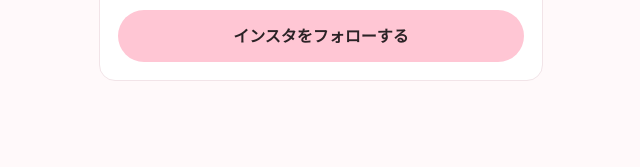
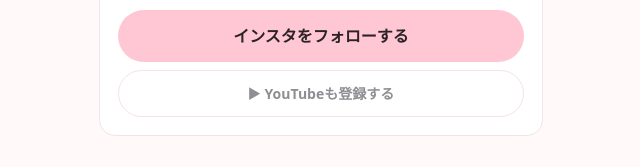
Before and after one commit to layover-lab/layover-lounge, a Next.js app: page /cheer in a window 1280 px wide. Shown: the part 694-861 px from the top of the page, without its empty margins (319-959 px from the left). Before the commit the page ends 835 px from the top, so only its background shows below. Built offline with nearby package versions, Linux system fonts and the light colour scheme; no server answers; the database is empty.

Commit message:
응원 벽에 유튜브 구독 버튼 · 칩 레이아웃 수정

```diff
--- a/app/cheer/page.tsx
+++ b/app/cheer/page.tsx
@@ -17,6 +17,7 @@
 
 const ME_KEY = 'layover.me'
 const INSTAGRAM = 'https://www.instagram.com/eugene_k_seoul/'
+const YOUTUBE   = 'https://www.youtube.com/@Eugenekseoul'
 const MAX_LEN = 200
 const COOLDOWN_MS = 10_000
 
@@ -257,6 +258,8 @@
         <b style={{ fontSize: 15 }}>{t.notifyTitle}</b>
         <p style={{ fontSize: 13, color: 'var(--color-text-sub)', margin: '6px 0 14px' }}>{t.notifyBody}</p>
         <a href={INSTAGRAM} target="_blank" rel="noopener noreferrer" style={ctaBtn}>{t.notifyButton}</a>
+        {/* 유튜브는 보조입니다 — 주 버튼이 둘이면 아무것도 안 눌립니다 */}
+        <a href={YOUTUBE} target="_blank" rel="noopener noreferrer" style={ctaGhost}>{t.notifyYoutube}</a>
       </section>
     </main>
   )
@@ -290,12 +293,20 @@
   background: 'var(--color-primary)', color: 'var(--color-text)',
   fontWeight: 700, textDecoration: 'none',
 }
+const ctaGhost: CSSProperties = {
+  display: 'block', marginTop: 8, padding: '12px 18px',
+  borderRadius: 'var(--radius-full)',
+  border: '1px solid #F2E4E8', background: 'var(--color-surface)',
+  color: 'var(--color-text-sub)', fontSize: 14, fontWeight: 600, textDecoration: 'none',
+}
+
 const linkBtn: CSSProperties = {
   background: 'none', border: 'none', padding: 0, cursor: 'pointer',
   fontSize: 12, color: 'var(--color-text-sub)', textDecoration: 'underline',
 }
 function chip(on: boolean, k?: ColorKey): CSSProperties {
   return {
+    flex: 'none', whiteSpace: 'nowrap',   /* 가로 스크롤 줄에서 칩이 찌그러지지 않게 */
     padding: k ? '7px 9px' : '7px 12px', borderRadius: 'var(--radius-full)',
     border: on ? '1px solid var(--color-text)' : '1px solid #F2E4E8',
     background: 'var(--color-surface)', cursor: 'pointer', fontSize: 13,
--- a/messages/ja.json
+++ b/messages/ja.json
@@ -45,6 +45,7 @@
     "notifyButton": "インスタをフォローする",
     "sending": "のこしています…",
     "cooldown": "少しあとで もういちど のこせます",
-    "tooMany": "きょうは じゅうぶん のこしてくれました。また あとで どうぞ"
+    "tooMany": "きょうは じゅうぶん のこしてくれました。また あとで どうぞ",
+    "notifyYoutube": "▶ YouTubeも登録する"
   }
 }
--- a/messages/ko.json
+++ b/messages/ko.json
@@ -45,6 +45,7 @@
     "notifyButton": "인스타 팔로우하기",
     "sending": "남기는 중…",
     "cooldown": "잠깐만요, 조금 뒤에 다시 남길 수 있어요",
-    "tooMany": "오늘은 충분히 남기셨어요. 조금 뒤에 다시 와주세요"
+    "tooMany": "오늘은 충분히 남기셨어요. 조금 뒤에 다시 와주세요",
+    "notifyYoutube": "▶ 유튜브도 구독하기"
   }
 }
```
